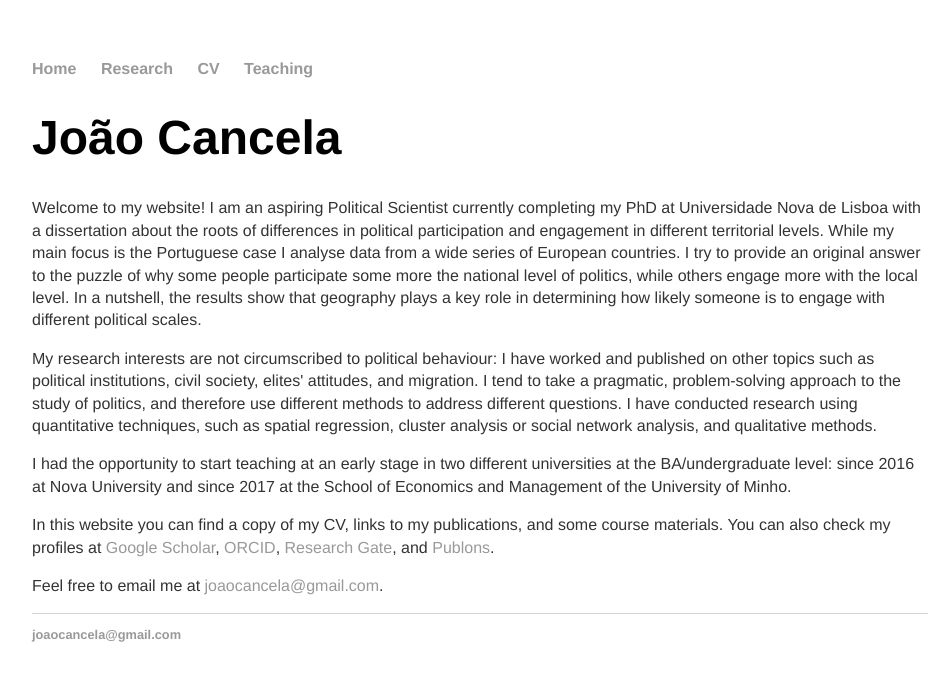
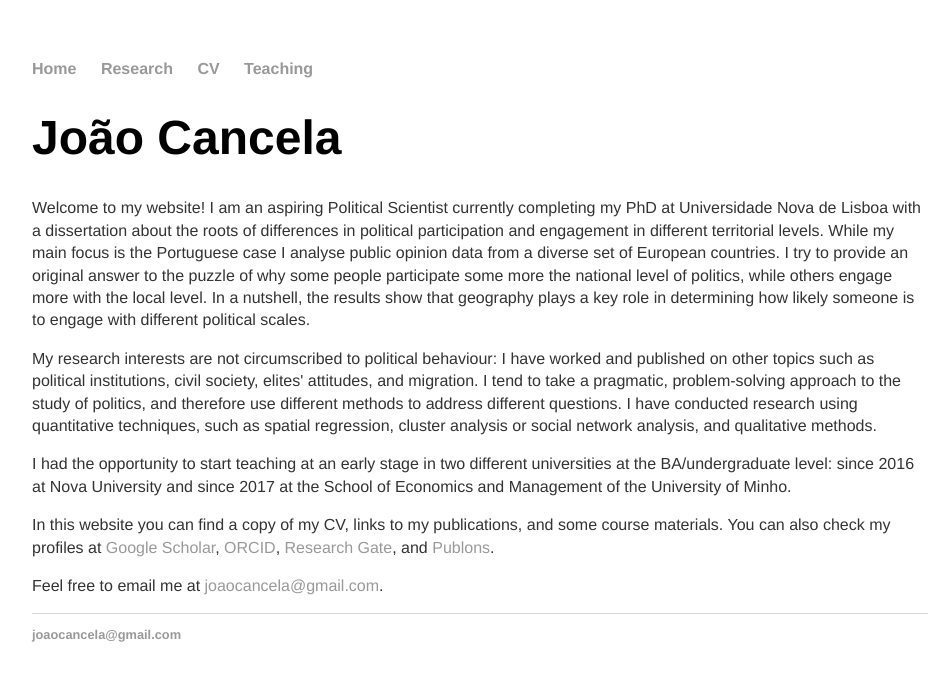
Before and after one commit to joaocancela/joaocancela.github.io, a Jekyll site: the page built from index.html, in a window 1280 px wide. Shown: the top 681 px of the page, without its empty margins (160-1112 px from the left). Built offline with Jekyll 4.4.1, drawn with Linux system fonts in a browser that asks for light colours.

Commit message:
Update index.html

```diff
--- a/index.html
+++ b/index.html
@@ -4,7 +4,7 @@ title: João Cancela
 ---
 <div class="blurb">
 	<h1>João Cancela</h1>
-	<p>Welcome to my website! I am an aspiring Political Scientist currently completing my PhD at Universidade Nova de Lisboa with a dissertation about the roots of differences in political participation and engagement in different territorial levels.  While my main focus is the Portuguese case I analyse data from a wide series of European countries. I try to provide an original answer to the puzzle of why some people participate some more the national level of politics, while others engage more with the local level. In a nutshell, the results show that geography plays a key role in determining how likely someone is to engage with different political scales. </p>
+	<p>Welcome to my website! I am an aspiring Political Scientist currently completing my PhD at Universidade Nova de Lisboa with a dissertation about the roots of differences in political participation and engagement in different territorial levels.  While my main focus is the Portuguese case I analyse public opinion data from a diverse set of European countries. I try to provide an original answer to the puzzle of why some people participate some more the national level of politics, while others engage more with the local level. In a nutshell, the results show that geography plays a key role in determining how likely someone is to engage with different political scales. </p>
 	<p> My research interests are not circumscribed to political behaviour: I have worked and published on other topics such as political institutions, civil society, elites' attitudes, and migration. I tend to take a pragmatic, problem-solving approach to the study of politics, and therefore use different methods to address different questions. I have conducted research using quantitative techniques, such as spatial regression, cluster analysis or social network analysis, and qualitative methods. </p>
 	<p>  I had the opportunity to start teaching at an early stage in two different universities at the BA/undergraduate level: since 2016 at Nova University and since 2017 at the School of Economics and Management of the University of Minho. </p>
 	<p> In this website you can find a copy of my CV, links to my publications, and some course materials. You can also check my profiles at <a href=https://scholar.google.com/citations?user=3uFaAyQAAAAJ&hl>Google Scholar</a>, <a href=https://orcid.org/0000-0002-5055-2060>ORCID</a>, <a href=https://www.researchgate.net/profile/Joao_Cancela > Research Gate</a>, and <a href=https://publons.com/researcher/1185891/joao-cancela/> Publons</a>.</p>
```
